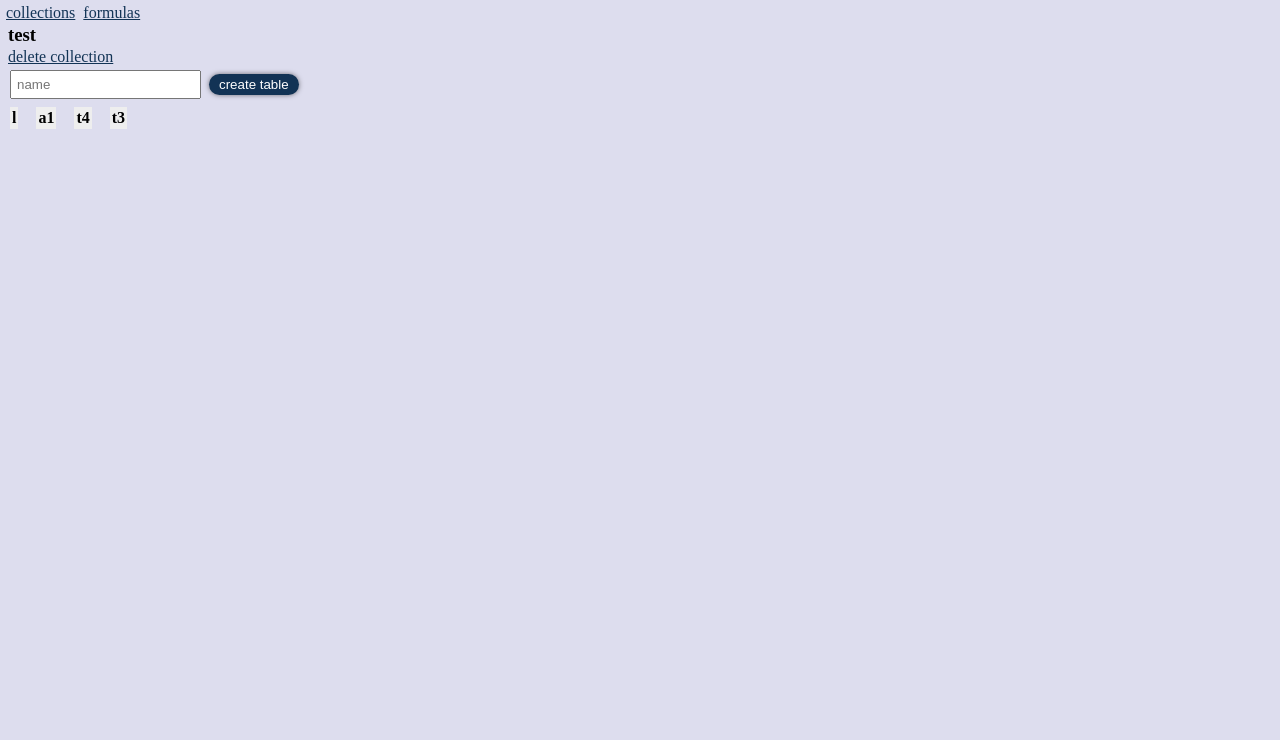
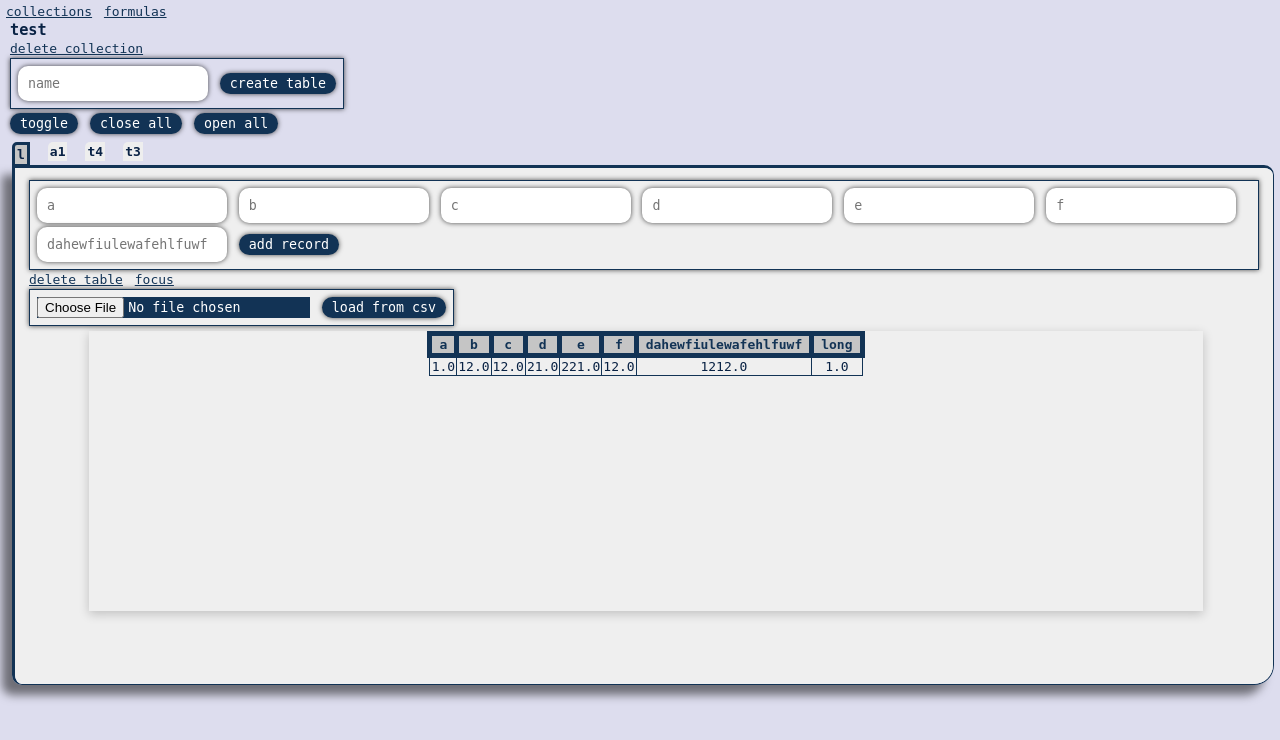
Before and after one commit to codermada/proj_tableur, a Flask app: page /tables/?collection_id=1&opened_table=6 in a window 1280 px wide. Shown: the top 740 px of the page. Run offline with Flask 3, Linux system fonts and the light colour scheme; parts of the project's set-up code (start-up, migrations or seed data) failed here and were passed over; some libraries are stand-ins or nearby versions.

Commit message:
1st draft, finished

```diff
--- a/app/static/css/styles.css
+++ b/app/static/css/styles.css
@@ -1,13 +1,23 @@
 body {
   background-color: #dde;
+  color: #092244;
+  position: relative;
 }
 * {
   margin: 2px;
+  /*  font-family: cursive;*/
+  font-family: monospace;
+}
+.flashes {
+  position: absolute;
+  width: 100%;
+  z-index: 100;
 }
 .flashed {
-  position: absolute;
+  display: flex;
   left: 5px;
-  width: 94%;
+  width: 74%;
+  margin: auto;
   background-color: #aaddff;
   border: 5px solid #12bbcc;
   color: #12bbcc;
@@ -31,9 +41,25 @@ a {
 a:hover {
   color: #468;
 }
+.collection_span {
+  border: 1px solid black;
+  margin-left: 5px;
+  padding: 1px;
+  box-shadow: 0px 0px 5px rgba(0, 0, 0, 0.7);
+}
+form {
+  border: 1px solid #123355;
+  padding: 5px;
+  width: fit-content;
+  box-shadow: 0px 0px 5px rgba(0, 0, 0, 0.7);
+}
 input[type="text"] {
   outline: 0;
-  padding: 5px;
+  inset: 0;
+  padding: 10px;
+  border: 0px;
+  border-radius: 10px;
+  box-shadow: 0px 0px 5px rgba(0, 0, 0, 0.7);
 }
 button,
 input[type="submit"] {
@@ -43,34 +69,49 @@ input[type="submit"] {
   border-radius: 20px;
   background-color: #123355;
   color: white;
-  box-shadow: 0px 0px 5px rgba(0, 0, 0, 0.5);
+  box-shadow: 0px 0px 5px rgba(0, 0, 0, 0.7);
+  transition: transform 0.3s ease-in-out;
 }
 button:hover,
 input[type="submit"]:hover {
   background-color: #246;
   color: white;
-  box-shadow: 0px 3px 10px rgba(0, 0, 0, 0.5);
+  box-shadow: 0px 3px 10px rgba(0, 0, 0, 0.2);
+  transform: scale(1.03);
 }
 input[type="file"] {
   background-color: #123355;
   color: white;
 }
 
+.table_frame {
+  margin: auto;
+  margin-top: 5px;
+  width: 90%;
+  height: 70%;
+  box-shadow: 0px 3px 10px rgba(0, 0, 0, 0.2);
+  overflow: scroll;
+}
+.focused {
+  height: 100%;
+}
 table {
+  margin: auto;
   border-collapse: collapse;
   text-align: center;
 }
 table tr th {
+  position: relative;
   padding-left: 5px;
   padding-right: 5px;
   background-color: #c5c5c5;
-  border: 5px solid black;
+  border: 5px solid #123355;
 }
 table tr th a {
   text-decoration: none;
 }
 table tr td {
-  border: 1px solid black;
+  border: 1px solid #123355;
 }
 
 .formula_list,
@@ -84,17 +125,20 @@ table tr td {
 .table_name {
   cursor: pointer;
   background-color: #eee;
-  /* width: 25px; */
+  border-radius: 5px 0px 0px 0px;
   overflow: hidden;
   display: block;
+  transition: background-color 1s ease-in-out;
 }
 
 .formula_name:hover,
 .table_name:hover {
   cursor: pointer;
-  border-top: 1px solid black;
-  border-left: 1px solid black;
-  border-right: 1px solid black;
+  background-color: #dfdfdf;
+  border-radius: 5px 0px 0px 0px;
+  border-top: 1px solid #123355;
+  border-left: 1px solid #123355;
+  border-right: 1px solid #123355;
   width: fit-content;
   display: block;
 }
@@ -118,26 +162,46 @@ table tr td {
   display: inline;
   position: absolute;
   z-index: 1;
-  background-color: white;
+  background-color: #efefef;
   border: 1px solid grey;
 }
 
 .open {
   overflow: scroll;
-  border: 1px solid black;
-  border-top: 3px solid black;
-  border-left: 3px solid black;
+  position: absolute;
+  border: 1px solid #123355;
+  border-radius: 0px 10px 20px 10px;
+  border-top: 3px solid #123355;
+  border-left: 3px solid #123355;
+  box-shadow: -10px 10px 10px rgba(0, 0, 0, 0.5);
+  background-color: #efefef;
   display: block;
+  z-index: 2;
+  transition: z-index, margin-top 0.3s ease-in-out;
+}
+
+.open:hover {
+  margin-top: -10px;
+  z-index: 100;
+  cursor: grab;
 }
 
 .open_ {
   position: relative;
-  border: 3px solid black;
+  border: 3px solid #123355;
   background-color: #c5c5c5;
-  border-bottom: 1px solid black;
+  border-bottom: 1px solid #123355;
   margin-bottom: -2px;
   z-index: 1;
   width: fit-content;
+  display: block;
+}
+
+.hide {
+  display: none;
+}
+
+.show {
   display: block;
 }
 
@@ -145,6 +209,11 @@ table tr td {
   outline: 0;
   border: 0;
   width: 90%;
-  background-color: black;
+  background-color: #123355;
   color: white;
 }
+.footer {
+  position: absolute;
+  width: 100%;
+  z-index: 100;
+}
--- /dev/null
+++ b/app/static/js/script.js
@@ -0,0 +1,39 @@
+const flashed = document.querySelectorAll(".flashed");
+flashed.forEach((element) => {
+  element.addEventListener("click", (element) => {
+    element.style.display = "none";
+  });
+});
+
+function toggle(className) {
+  const all_tabs = document.querySelectorAll(className);
+  all_tabs.forEach((element) => {
+    if (element.lastElementChild.classList[1] == "open") {
+      element.lastElementChild.classList.remove("open");
+      element.firstElementChild.classList.remove("open_");
+    } else {
+      element.lastElementChild.classList.add("open");
+      element.firstElementChild.classList.add("open_");
+    }
+  });
+}
+
+function open(className) {
+  const all_tabs = document.querySelectorAll(className);
+  all_tabs.forEach((element) => {
+    if (!element.lastElementChild.classList[1]) {
+      element.lastElementChild.classList.add("open");
+      element.firstElementChild.classList.add("open_");
+    }
+  });
+}
+
+function close(className) {
+  const all_tabs = document.querySelectorAll(className);
+  all_tabs.forEach((element) => {
+    if (element.lastElementChild.classList[1]) {
+      element.lastElementChild.classList.remove("open");
+      element.firstElementChild.classList.remove("open_");
+    }
+  });
+}
--- a/app/static/js/script_t.js
+++ b/app/static/js/script_t.js
@@ -14,3 +14,18 @@ table_container.forEach((element) => {
     }
   });
 });
+
+const toggle_btn = document.getElementById("toggle");
+toggle_btn.addEventListener("click", () => {
+  toggle(".table_container");
+});
+
+const open_btn = document.getElementById("open");
+open_btn.addEventListener("click", () => {
+  open(".table_container");
+});
+
+const close_btn = document.getElementById("close");
+close_btn.addEventListener("click", () => {
+  close(".table_container");
+});
--- a/app/table/views.py
+++ b/app/table/views.py
@@ -18,13 +18,24 @@ def index():
     collection = Collection.query.get(collection_id)
     formulas = Formula.query.all()
     tables = Table.query.filter_by(collection_id = collection_id).order_by(Table.id.desc()).all()
+    try:
+        opened_table = int(request.args.get('opened_table'))
+        return render_template('table/index.html', collection=collection, formulas=formulas, tables=tables, focus=0, opened_table=opened_table)
+    except:
+        pass
     return render_template('table/index.html', collection=collection, formulas=formulas, tables=tables, focus=0)
 
 @table.route('/create-table', methods=['post', 'get'])
 def create_table():
     collection_id = int(request.args.get('collection_id'))
     if request.method == 'POST':
-        create(Table, db, {'name': request.form.get('name'),'collection_id': collection_id})
+        name = request.form.get('name')
+        if name.isalnum() and name[0].isalpha():
+            create(Table, db, {'name': request.form.get('name'),'collection_id': collection_id})
+        elif name.strip()=="":
+            flash("Table name should not be empty")
+        else:
+            flash("Table name should only contain letters or numbers and begin with a letter")
         return redirect(url_for('.index', collection_id=collection_id))
     return redirect(url_for('.index', collection_id=collection_id))
 
@@ -68,7 +79,7 @@ for key, value in {**form_data,**{f"{table.formula_name}": """+table.formula_nam
     except:
         flash("Values should be numbers")
     if focused == 0:
-        return redirect(url_for('.index', collection_id=collection_id))
+        return redirect(url_for('.index', collection_id=collection_id, opened_table=table_id))
     elif focused == 1:
         return redirect(url_for('.view_table', table_id=table_id, collection_id=collection_id))
 
@@ -86,21 +97,26 @@ def add_records():
             file_path = "app"+url_for('static', filename="uploads/")+uploaded_file.filename
             uploaded_file.save(file_path)
             for row in get_data(file_path):
-                data=dict(zip(table.param_names.split('.'), row))
+                original_data=dict(zip(table.param_names.split('.'), row))
+                data = {}
+                for key, value in original_data.items():
+                    data.update({key: float(value)})
                 add_record_str = """
 for key, value in {**data,**{f"{table.formula_name}": """+table.formula_name+"""(**data)}}.items():
     create(Cell, db, {'key': key, 'value': value, 'table_id': table_id, 'created': datetime.utcnow()})"""
                 script = table.script + "\n{}"
                 exec(script.format((add_record_str)))
     except:
-        flash("The format may not correspond. N column should be the same and should be csv format")
+        flash("The format may not correspond, should be csv format.")
+        flash("N column should be the same.")
+        flash("Values should be numbers.")
     if focused == 0:
         return redirect(url_for('.index', collection_id=collection_id))
     elif focused == 1:
         return redirect(url_for('.view_table', table_id=table_id, collection_id=collection_id))
 
 
-@table.route('/view-table', methods=['GET', 'POST'])
+@table.route('/focus', methods=['GET', 'POST'])
 def view_table():
     collection_id = int(request.args.get('collection_id'))
     collection = Collection.query.get(collection_id)
--- a/app/templates/base.html
+++ b/app/templates/base.html
@@ -21,20 +21,20 @@
     <title>{% block title %} {% endblock title %}</title>
   </head>
   <body>
-    {% for (k, v) in get_flashed_messages(with_categories=True)%}
-    <div class="flashed">{{v}}</div>
-    {%endfor%}
+    <div class="flashes">
+      {% for (k, v) in get_flashed_messages(with_categories=True)%}
+      <div class="flashed">{{v}}</div>
+      {%endfor%}
+    </div>
+
     <a href="{{ url_for('home.index') }}">collections</a>
     <a href="{{ url_for('formula.index') }}">formulas</a>
-
-    {% block content %} {% endblock content %}
+    <div class="container">{% block content %} {% endblock content %}</div>
+    {#
+    <div class="footer">github.com/codermada April 2024 open source</div>
+    #}
     <script src="{{ url_for('static', filename='js/table2excel.js') }}"></script>
+    <script src="{{ url_for('static', filename='js/script.js') }}"></script>
     {% block script %} {% endblock %}
-    <script type="text/javascript">
-      const flashed = document.querySelector(".flashed");
-      flashed.addEventListener("click", () => {
-        flashed.style.display = "none";
-      });
-    </script>
   </body>
 </html>
--- a/app/templates/collection/index.html
+++ b/app/templates/collection/index.html
@@ -16,7 +16,7 @@ block content %}
       >
       <div>
         {% for table in collection.tables %}
-        <span style="border: 1px solid black; margin-left: 5px; padding: 1px">
+        <span class="collection_span">
           <a
             href="{{ url_for('table.view_table', table_id=table.id, collection_id=collection.id) }}"
             target="_blank"
--- a/app/templates/table/_table.html
+++ b/app/templates/table/_table.html
@@ -1,14 +1,13 @@
-{% if table.param_names != None and table.n_col > 0%} {% if focus == 0 %}<button
-  id="export"
->
-  Export to excel</button
->{% endif %}
+{% if table.param_names != None and table.n_col > 0%} {% if focus == 1 %}
+<div class="export">
+  <button id="export">Export to excel</button>
+  <button id="hide_result">hide results</button>
+</div>
+{% endif %}
 
 <table data-excel-name="{{ table.name }}">
-  <tr>
-    {#
-    <th>time</th>
-    #} {% for field in table.param_names.split('.')%}
+  <tr class="tr">
+    {% for field in table.param_names.split('.')%}
     <th>
       <a
         href="{{ url_for('table.show_chart', table_id=table.id, column_name=field) }}"
@@ -26,10 +25,10 @@
     </th>
   </tr>
   {% for row in table.cells | to2D(table.n_col+1) | reverse%}
-  <tr>
+  <tr class="tr">
     {% for record in row %}
     <td class="table_data">
-      {{record.value}}{% if focus == 1 %}<span class="date">
+      {{record.value}}{% if focus == 0 %}<span class="date">
         {{record.created}} </span
       >{% endif %}
     </td>
--- a/app/templates/table/index.html
+++ b/app/templates/table/index.html
@@ -17,17 +17,22 @@ upper()}} {% endblock title %} {% block content %}
     <input type="submit" value="create table" />
   </form>
 </div>
+<div>
+  <button id="toggle">toggle</button>
+  <button id="close">close all</button>
+  <button id="open">open all</button>
+</div>
 <div class="table_list">
   {% for table in tables %}
   <div class="table_container">
-    <span class="table_name">
+    <span class="table_name {% if opened_table == table.id %}open_{% endif %}">
       <h4>{{table.name}}</h4>
     </span>
-    <div class="table">
+    <div class="table {% if opened_table == table.id %}open{% endif %}">
       {% if table.param_names != None and table.n_col > 0%}
       <div>
         <form
-          action="{{ url_for('table.add_record', collection_id=collection.id, table_id=table.id, focused=1) }}"
+          action="{{ url_for('table.add_record', collection_id=collection.id, table_id=table.id, focused=0) }}"
           method="POST"
         >
           {% for field in table.param_names.split('.')%}
@@ -68,7 +73,8 @@ upper()}} {% endblock title %} {% block content %}
           <input type="file" name="filename" />
           <input type="submit" value="load from csv" />
         </form>
-        {% include "table/_table.html" %}{%endif %}
+        <div class="table_frame">{% include "table/_table.html" %}</div>
+        {%endif %}
       </div>
     </div>
   </div>
@@ -80,7 +86,7 @@ upper()}} {% endblock title %} {% block content %}
   scr="{{ url_for('static', filename='js/script.js') }}"
 ></script>
 
-{% endblock content %} {% block script %}
+{% endblock content %} {% block script %} {{super()}}
 <script src=" {{ url_for('static', filename='js/script_t.js') }} "></script>
 <script>
   var table2excel = new Table2Excel();
--- a/app/templates/table/table.html
+++ b/app/templates/table/table.html
@@ -47,11 +47,13 @@ endblock title %} {% block content %}
         <input type="file" name="filename" />
         <input type="submit" value="load from csv" />
       </form>
-      {% include "table/_table.html" %} {% endif %} {%endif %}
+      <div class="table_frame focused">{% include "table/_table.html" %}</div>
+      {% endif %} {%endif %}
     </div>
   </div>
 </div>
-{% endblock content %} {% block script %}
+{% endblock content %} {% block script %} {{super()}}
+<script src=" {{ url_for('static', filename='js/script_table_focused.js') }} "></script>
 <script>
   var table2excel = new Table2Excel();
 
--- a/manage.py
+++ b/manage.py
@@ -11,10 +11,11 @@ manager = Manager(app)
 migration = Migrate(app, db)
 api = Api(app)
 
-from api.resources import TableResource, CellResource
+from api.resources import TableResource, CellColumnResource, CellRowResource
 from utilities import to2D, reverse
 api.add_resource(TableResource, "/api/table-cells")
-api.add_resource(CellResource, "/api/table-cell")
+api.add_resource(CellColumnResource, "/api/table-column")
+api.add_resource(CellRowResource, "/api/table-row")
 app.jinja_env.filters['to2D'] = to2D
 app.jinja_env.filters['reverse'] = reverse
 
```
Also changed, not shown: api/resources.py (+28 -5 lines), app/collection/views.py (+8 -2 lines), app/formula/views.py (+13 -2 lines), app/static/js/script_f.js (+15 -0 lines), app/static/js/script_table_focused.js (added, +21 -0 lines), app/static/uploads/data.csv (deleted, +0 -18 lines), app/templates/formula/index.html (+13 -2 lines), data.csv (+13 -18 lines), instance/data.db.
